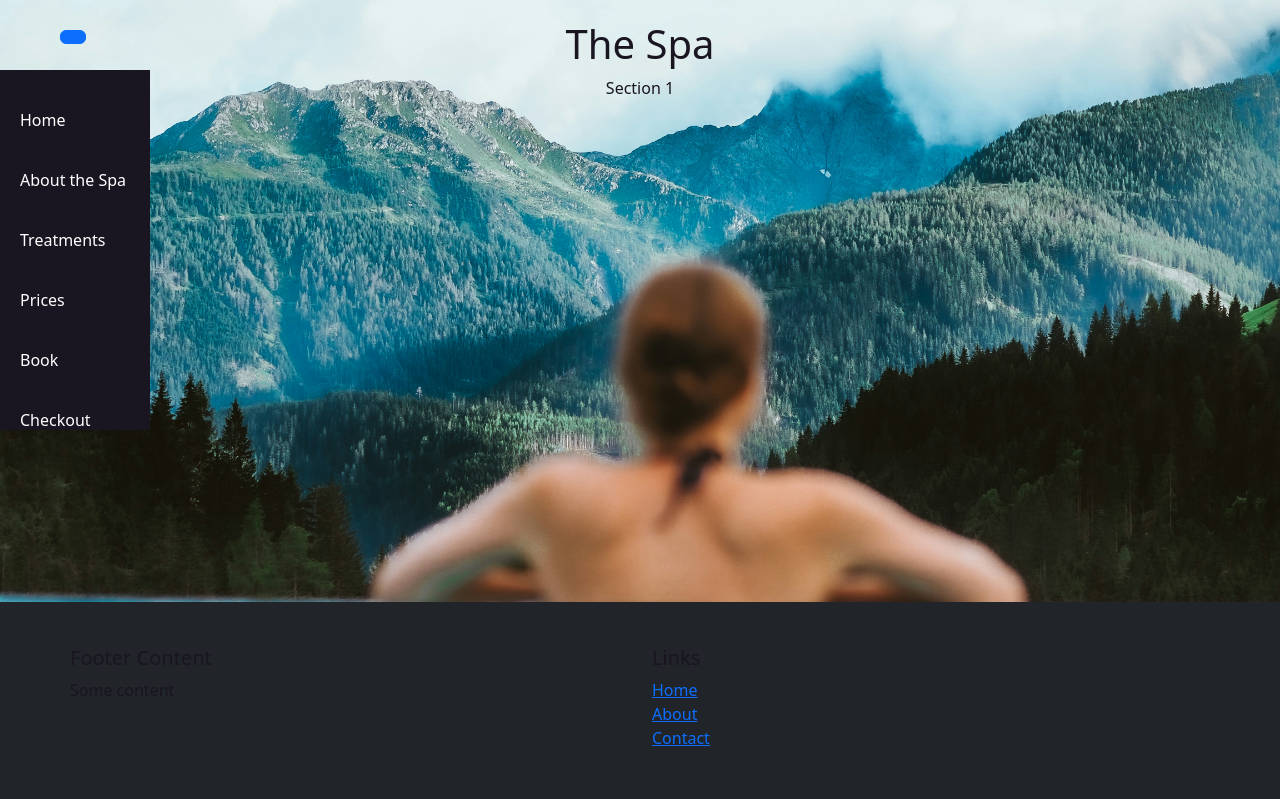
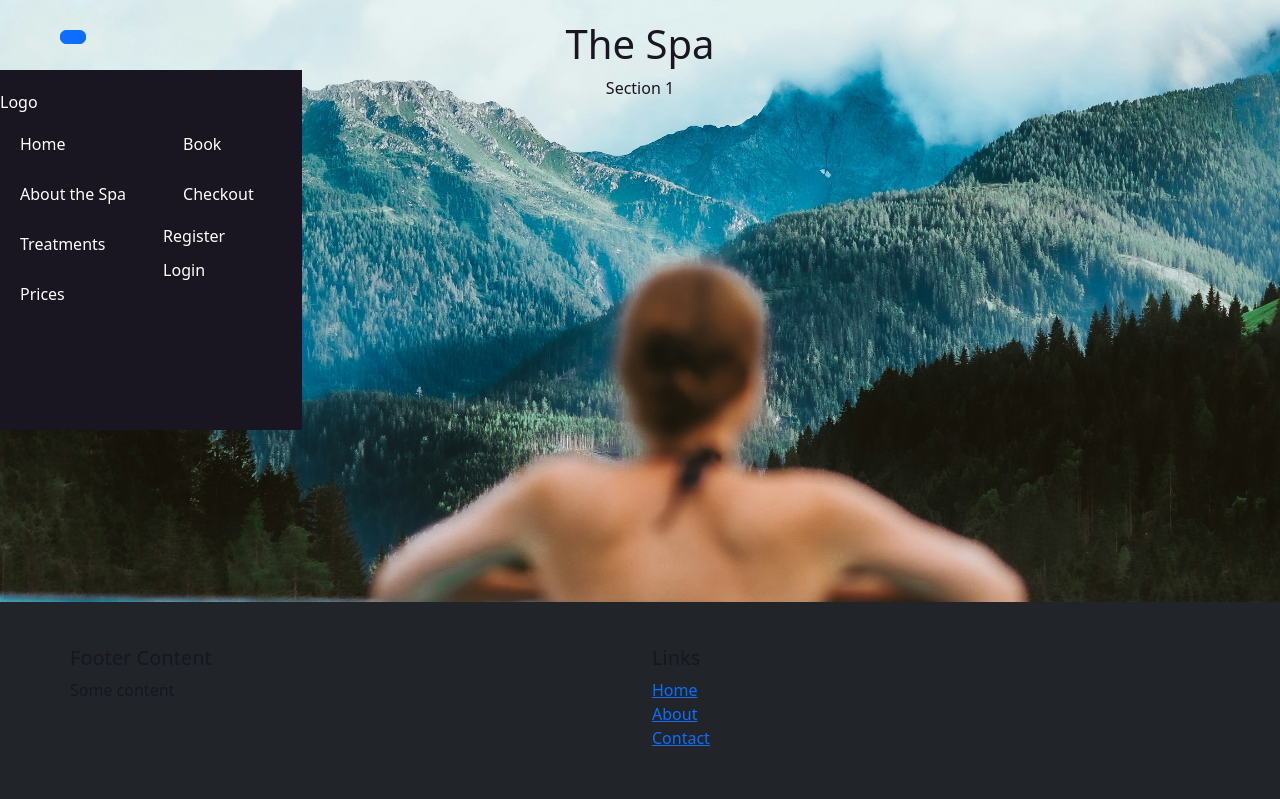
Before and after one commit to CeciliaSG/pp5_hotel_e-commerce, a Django app: page / in a window 1280 px wide, after a click that opens the changed part. Shown: the top 799 px of the page. Run offline with Django 4.2, Linux system fonts and the light colour scheme.

Commit message:
Try resolve issue with login and socialaccounts, add login and logout functionality to nav

```diff
--- a/home/urls.py
+++ b/home/urls.py
@@ -1,4 +1,3 @@
-
 from django.contrib import admin
 from django.urls import path
 from . import views
--- a/templates/base.html
+++ b/templates/base.html
@@ -15,7 +15,6 @@
 
     {% block corecss %}
     <link rel="stylesheet" href="https://cdn.jsdelivr.net/npm/bootstrap@5.3.2/dist/css/bootstrap.min.css" integrity="sha384-T3c6CoIi6uLrA9TneNEoa7RxnatzjcDSCmG1MXxSR1GAsXEV/Dwwykc2MPK8M2HN" crossorigin="anonymous">    {% endblock %}
-
     {% block extra_css %}{% endblock %}
 
     <title>The Spa {% block extra_title %}{% endblock %}</title>
@@ -35,15 +34,29 @@
     <i class="bi bi-list"></i>
   </button>
 
-  <div class="collapse collapse-horizontal" id="collapseNavbar">
+  <div class="collapse collapse-horizontal justify-content-center" id="collapseNavbar">
 
-      <ul class="navbar-nav" id="navbarNav">
+    <ul class="navbar-nav me-auto mb-2 mb-lg-0">
+        <div class="row justify-content-center">
+          <a class="navbar-brand" href="#">Logo
+    </a>
+          <div class="col">
             <li class="nav-item"><a class="nav-link" href="#">Home</a></li>
             <li class="nav-item"><a class="nav-link" href="#">About the Spa</a></li>
             <li class="nav-item"><a class="nav-link" href="#">Treatments</a></li>
             <li class="nav-item"><a class="nav-link" href="#">Prices</a></li>
+          </div>
+          <div class="col">
             <li class="nav-item"><a class="nav-link" href="#">Book</a></li>
             <li class="nav-item"><a class="nav-link" href="#">Checkout</a></li>
+            {% if not request.user.is_authenticated %}
+            <li class="nav-item"></li><a href="{% url 'account_signup' %}" class="dropdown-item">Register</a></li>
+           <li class="nav-item"></li><a href="{% url 'account_login' %}" class="dropdown-item">Login</a></li>
+            {% else %}
+            <li class="nav-item"></li><a href="{% url 'account_logout' %}" class="dropdown-item">Logout</a></li>
+            {% endif %}
+          </div>
+        </div>
       </ul>
   </div>
 </nav>
@@ -82,6 +95,7 @@
     {% block postloadjs %}{% endblock %}
 
     {% block corejs %}
+      <script src="https://cdn.jsdelivr.net/npm/jquery@3.5.1/dist/jquery.min.js" integrity="sha256-9/aliU8dGd2tb6OSsuzixeV4y/faTqgFtohetphbbj0=" crossorigin="anonymous"></script>
       <script src="https://cdn.jsdelivr.net/npm/@popperjs/core@2.11.8/dist/umd/popper.min.js" integrity="sha384-I7E8VVD/ismYTF4hNIPjVp/Zjvgyol6VFvRkX/vR+Vc4jQkC+hVqc2pM8ODewa9r" crossorigin="anonymous"></script>
       <script src="https://cdn.jsdelivr.net/npm/bootstrap@5.3.3/dist/js/bootstrap.min.js" integrity="sha384-0pUGZvbkm6XF6gxjEnlmuGrJXVbNuzT9qBBavbLwCsOGabYfZo0T0to5eqruptLy" crossorigin="anonymous"></script>
       <script src="{% static 'js/script.js' %}"></script>
--- a/the_spa/urls.py
+++ b/the_spa/urls.py
@@ -16,9 +16,11 @@ Including another URLconf
 """
 from django.contrib import admin
 from django.urls import path, include
+from django.conf import settings
+from django.conf.urls.static import static
 
 urlpatterns = [
     path('admin/', admin.site.urls),
     path('accounts/', include('allauth.urls')),
     path('', include('home.urls')),
-]
+] + static(settings.MEDIA_URL, document_root=settings.MEDIA_ROOT)
```
Also changed, not shown: the_spa/settings.py (+4 -3 lines). Lines whose indentation alone changed are shown as unchanged.
